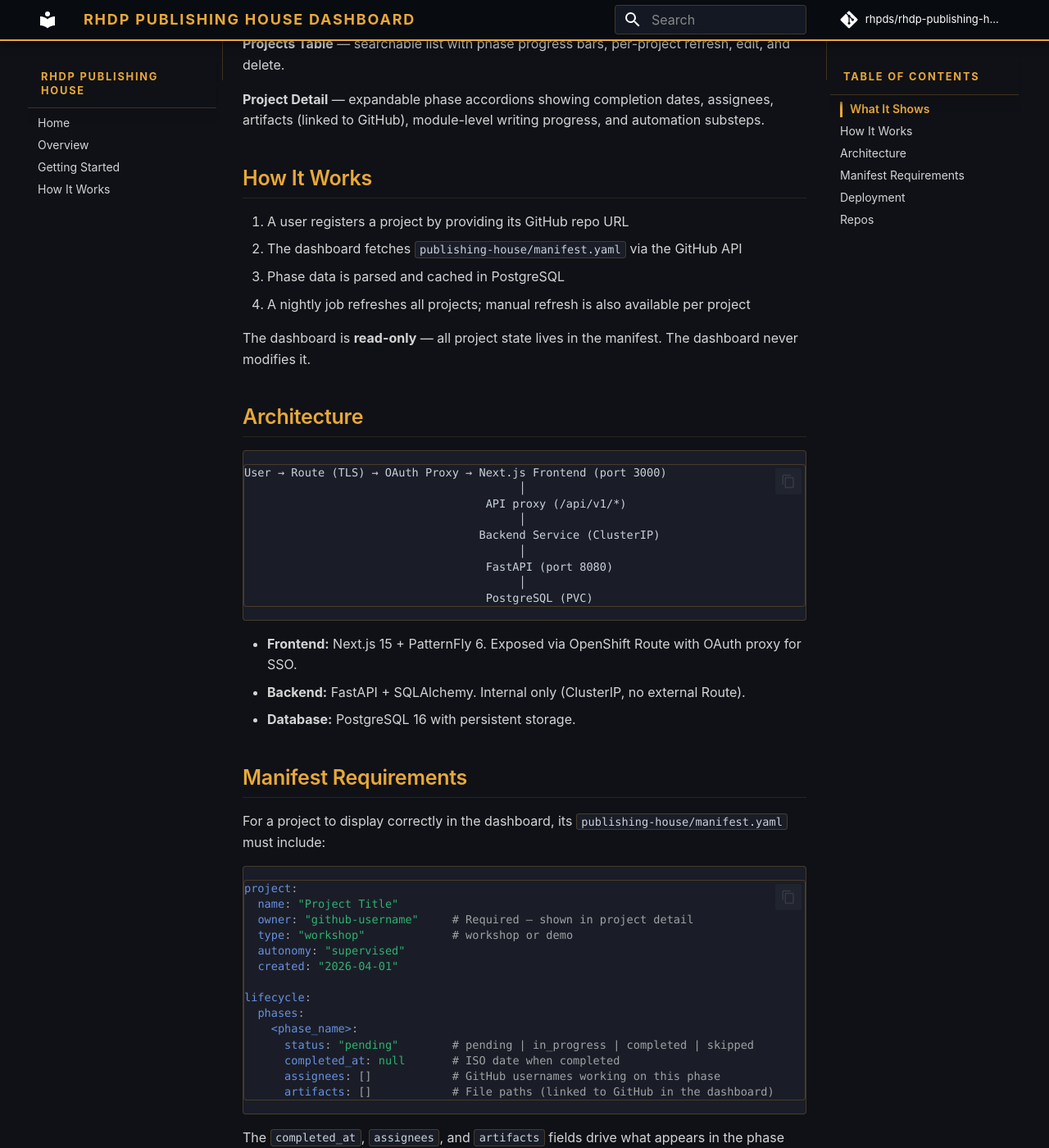
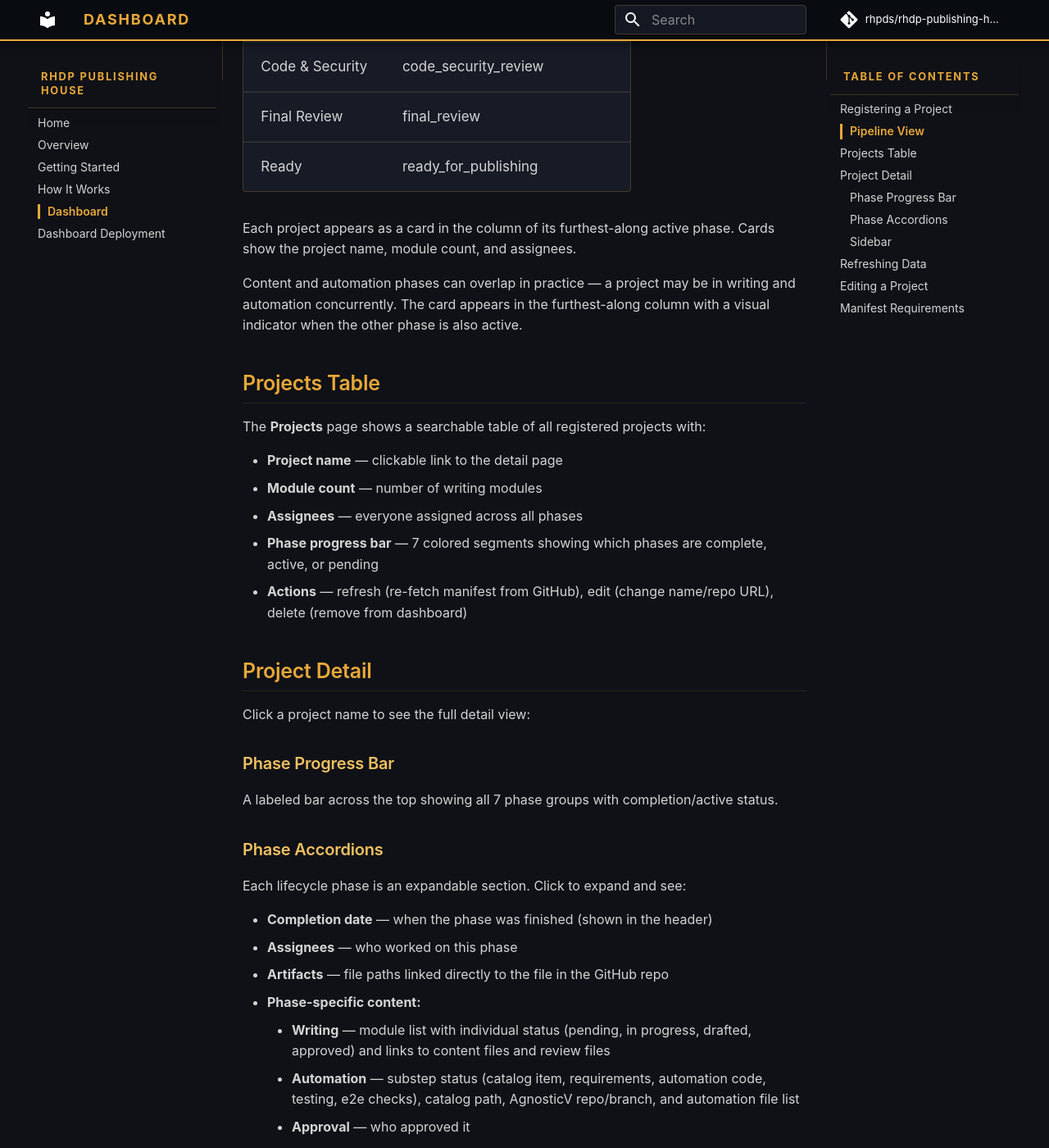
Before and after one commit to treddy08/rhdp-publishing-house, an MkDocs documentation site: the page built from docs/dashboard.md, in a window 1280 px wide and 1400 px high, scrolled down 940 px. Shown: the whole window at 82% size. Built offline with MkDocs 1.6.1 and Material for MkDocs 9.7.7, drawn with Linux system fonts in a browser that asks for light colours; comment, search, counter and statistics services are not loaded; some of the changed text lies outside the part shown.

Commit message:
Split dashboard docs into user guide and deployment guide
- dashboard.md — user guide: registering projects, pipeline kanban,
  projects table, project detail, refreshing, editing, manifest schema
- dashboard-deployment.md — admin guide: architecture, prerequisites,
  configuration, first-time deploy, playbook tags, container images
- mkdocs.yml — add both to nav

Co-Authored-By: Claude Sonnet 4.6 (1M context) <noreply@anthropic.com>

````diff
--- a/docs/dashboard.md
+++ b/docs/dashboard.md
@@ -1,10 +1,19 @@
-# RHDP Publishing House Dashboard
+# Dashboard
 
-A web dashboard that provides cross-project visibility into the Publishing House content lifecycle. While individual authors interact with the CLI skills, the dashboard gives managers and PMs a single view across all active projects.
+The RHDP Publishing House Dashboard provides cross-project visibility into the content lifecycle. While individual authors interact with the CLI skills, the dashboard gives managers and PMs a single view across all active projects.
 
-## What It Shows
+## Registering a Project
 
-**Pipeline (Kanban)** — 7 columns mapping to lifecycle phases. Each project is a card in its current phase.
+Navigate to the **Register** page and provide:
+
+- **Project Name** — a display name for the dashboard
+- **GitHub Repository URL** — SSH or HTTPS. The repo must contain `publishing-house/manifest.yaml`.
+
+On submit, the dashboard fetches the manifest, parses lifecycle phases, and adds the project to the database. You'll be redirected to the project detail page.
+
+## Pipeline View
+
+The **Pipeline** page shows a kanban board with 7 columns mapping to lifecycle phases:
 
 | Column | Manifest Phases |
 |--------|----------------|
@@ -16,45 +25,71 @@ A web dashboard that provides cross-project visibility into the Publishing House
 | Final Review | final_review |
 | Ready | ready_for_publishing |
 
-**Projects Table** — searchable list with phase progress bars, per-project refresh, edit, and delete.
+Each project appears as a card in the column of its furthest-along active phase. Cards show the project name, module count, and assignees.
 
-**Project Detail** — expandable phase accordions showing completion dates, assignees, artifacts (linked to GitHub), module-level writing progress, and automation substeps.
+Content and automation phases can overlap in practice — a project may be in writing and automation concurrently. The card appears in the furthest-along column with a visual indicator when the other phase is also active.
 
-## How It Works
+## Projects Table
 
-1. A user registers a project by providing its GitHub repo URL
-2. The dashboard fetches `publishing-house/manifest.yaml` via the GitHub API
-3. Phase data is parsed and cached in PostgreSQL
-4. A nightly job refreshes all projects; manual refresh is also available per project
+The **Projects** page shows a searchable table of all registered projects with:
 
-The dashboard is **read-only** — all project state lives in the manifest. The dashboard never modifies it.
+- **Project name** — clickable link to the detail page
+- **Module count** — number of writing modules
+- **Assignees** — everyone assigned across all phases
+- **Phase progress bar** — 7 colored segments showing which phases are complete, active, or pending
+- **Actions** — refresh (re-fetch manifest from GitHub), edit (change name/repo URL), delete (remove from dashboard)
 
-## Architecture
+## Project Detail
 
-```
-User → Route (TLS) → OAuth Proxy → Next.js Frontend (port 3000)
-                                         │
-                                    API proxy (/api/v1/*)
-                                         │
-                                   Backend Service (ClusterIP)
-                                         │
-                                    FastAPI (port 8080)
-                                         │
-                                    PostgreSQL (PVC)
-```
+Click a project name to see the full detail view:
 
-- **Frontend:** Next.js 15 + PatternFly 6. Exposed via OpenShift Route with OAuth proxy for SSO.
-- **Backend:** FastAPI + SQLAlchemy. Internal only (ClusterIP, no external Route).
-- **Database:** PostgreSQL 16 with persistent storage.
+### Phase Progress Bar
+
+A labeled bar across the top showing all 7 phase groups with completion/active status.
+
+### Phase Accordions
+
+Each lifecycle phase is an expandable section. Click to expand and see:
+
+- **Completion date** — when the phase was finished (shown in the header)
+- **Assignees** — who worked on this phase
+- **Artifacts** — file paths linked directly to the file in the GitHub repo
+- **Phase-specific content:**
+    - **Writing** — module list with individual status (pending, in progress, drafted, approved) and links to content files and review files
+    - **Automation** — substep status (catalog item, requirements, automation code, testing, e2e checks), catalog path, AgnosticV repo/branch, and automation file list
+    - **Approval** — who approved it
+    - **Spec Refinement** — list of changes made
+    - **Vetting** — RCARS result (approved, revise, rejected)
+
+Pending phases show a dependency hint explaining what must complete first.
+
+### Sidebar
+
+- **Project Info** — type, owner, autonomy level, created date, registered date
+- **Links** — GitHub repo, Showroom repo, automation repo (when set in the manifest)
+- **Assignees** — listed with their phase assignment
+
+## Refreshing Data
+
+The dashboard caches manifest data in PostgreSQL. Data is refreshed in two ways:
+
+- **Nightly** — a scheduled job re-fetches all manifests from GitHub at 2 AM
+- **Manual** — click the refresh button (⟳) on any project in the table or detail view
+
+After refreshing, phase status, dates, assignees, and artifacts update to match the latest manifest in the repo.
+
+## Editing a Project
+
+Click the pencil icon in the projects table to update a project's name or GitHub repo URL. Changing the URL triggers an automatic manifest refresh from the new location.
 
 ## Manifest Requirements
 
-For a project to display correctly in the dashboard, its `publishing-house/manifest.yaml` must include:
+For a project to display correctly, its `publishing-house/manifest.yaml` must include:
 
 ```yaml
 project:
   name: "Project Title"
-  owner: "github-username"     # Required — shown in project detail
+  owner: "github-username"     # Shown in project detail sidebar
   type: "workshop"             # workshop or demo
   autonomy: "supervised"
   created: "2026-04-01"
@@ -70,23 +105,4 @@ lifecycle:
 
 The `completed_at`, `assignees`, and `artifacts` fields drive what appears in the phase accordions. If they're missing, the accordion shows "None" for artifacts and no date.
 
-## Deployment
-
-Deployed to OpenShift using the same Ansible + Jinja2 pattern as RCARS:
-
-```bash
-# First-time setup
-ansible-playbook ansible/deploy.yml -e env=dev -e kubeconfig=~/.kube/config --tags mgmt-rbac
-ansible-playbook ansible/deploy.yml -e env=dev --tags update
-
-# Subsequent deploys
-ansible-playbook ansible/deploy.yml -e env=dev --tags builds
-```
-
-GitHub webhooks trigger automatic rebuilds on push.
-
-## Repos
-
-- [rhdp-publishing-house-dashboard](https://github.com/rhpds/rhdp-publishing-house-dashboard) — the dashboard app
-- [rhdp-publishing-house](https://github.com/rhpds/rhdp-publishing-house) — the CLI skills and plugin
-- [rhdp-publishing-house-template](https://github.com/rhpds/rhdp-publishing-house-template) — project template with manifest schema
+The dashboard also tries `manifest.yaml` at the repo root as a fallback if the standard path isn't found.
--- a/mkdocs.yml
+++ b/mkdocs.yml
@@ -34,6 +34,8 @@ nav:
   - Overview: executive-summary.md
   - Getting Started: getting-started.md
   - How It Works: how-it-works.md
+  - Dashboard: dashboard.md
+  - Dashboard Deployment: dashboard-deployment.md
 
 markdown_extensions:
   - tables
````
Also changed, not shown: docs/dashboard-deployment.md (added, +118 -0 lines).
